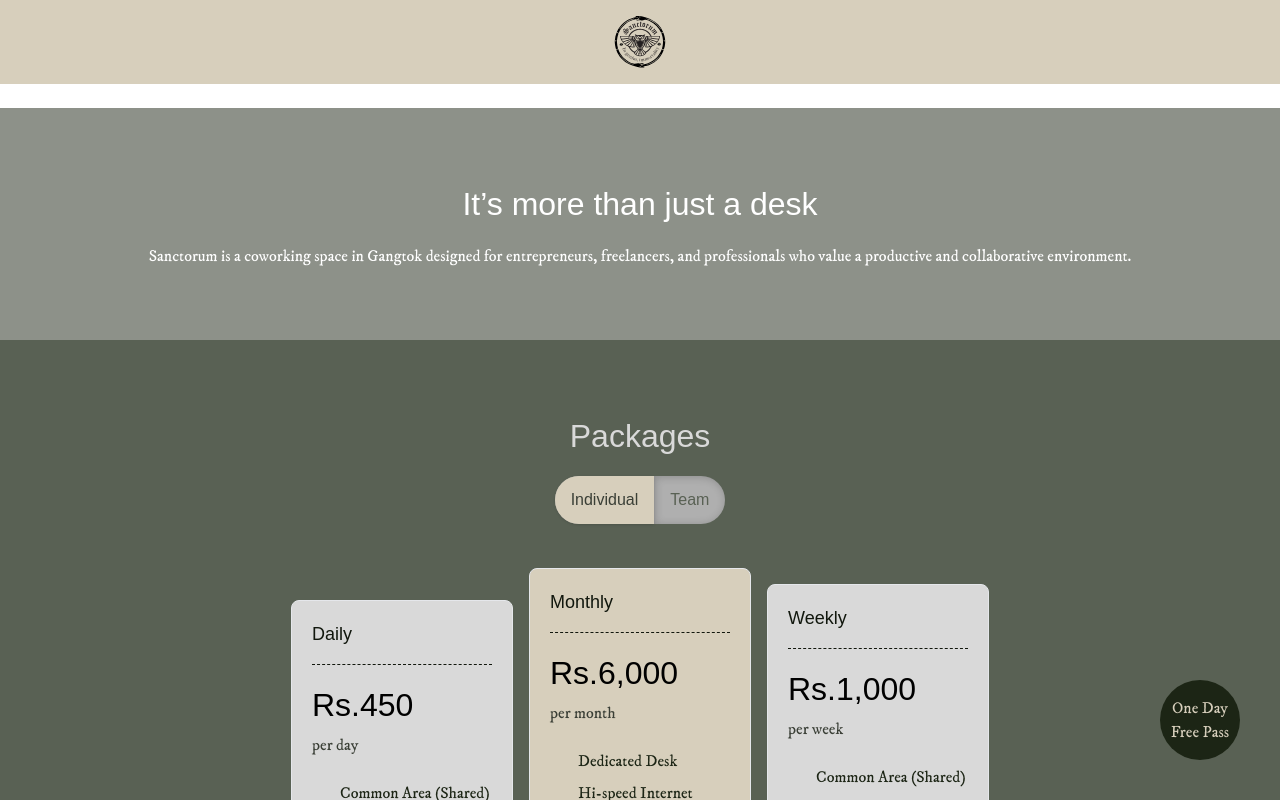
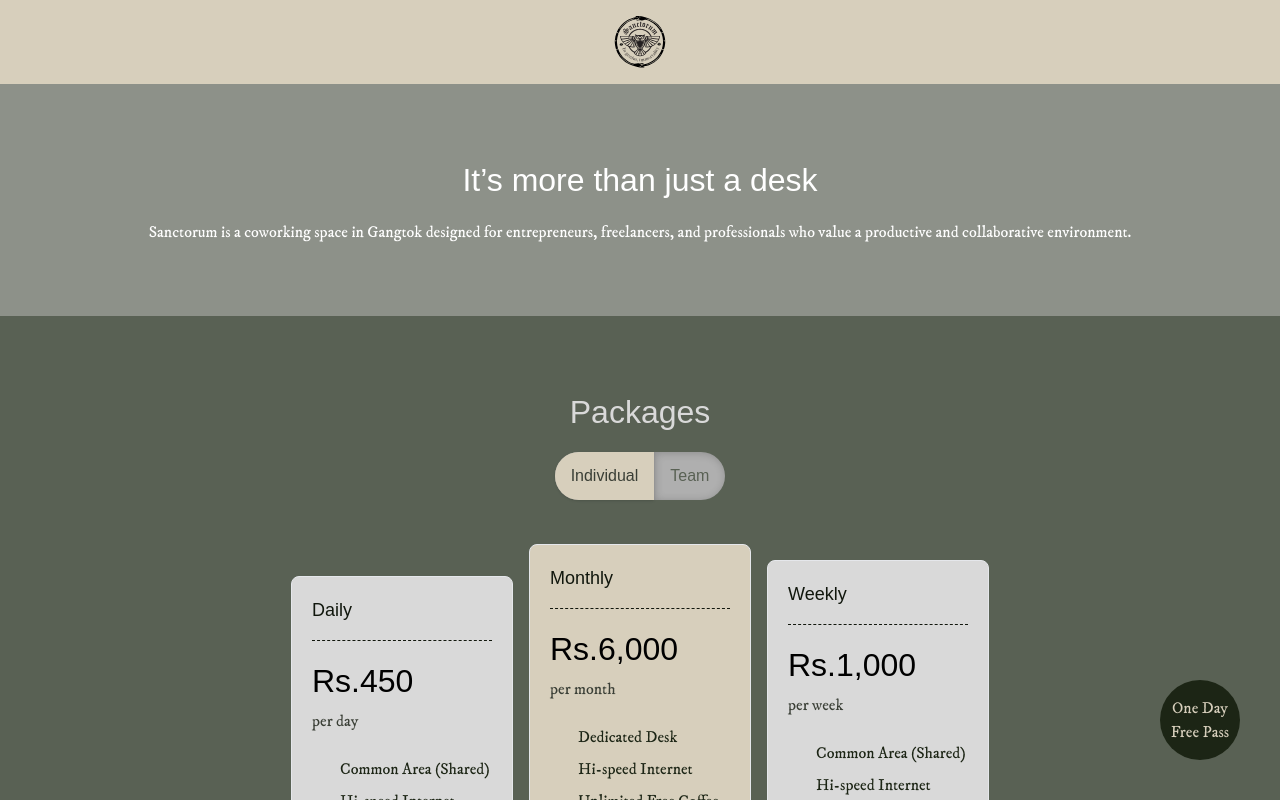
Before and after one commit to redendron-media/sanctorum, a Next.js app: page / in a window 1280 px wide. Shown: the top 800 px of the page. Built offline with nearby package versions, Linux system fonts and the light colour scheme; some icons are missing; a web font is replaced by a local one.

Commit message:
floating button fix

```diff
--- a/app/page.tsx
+++ b/app/page.tsx
@@ -7,7 +7,7 @@
 
 export default function Home() {
   return (
-    <main className="w-screen overflow-hidden">
+    <main className="w-screen">
       <Hero />
       <Packages />
       <MeetingRoom/>
--- a/components/floating-button/page.tsx
+++ b/components/floating-button/page.tsx
@@ -11,19 +11,20 @@
 
 const FloatingButton = () => {
   return (
+    <div>
       <Dialog>
-      <DialogTrigger>
-        <div className="fixed bottom-10 z-20 right-10 size-20 rounded-full bg-primary line-clamp-2 text-balance flex items-center justify-center">
+        <DialogTrigger className="fixed bottom-10 right-10 z-50">
+          <div className="size-20 rounded-full bg-primary line-clamp-2 text-balance flex items-center justify-center">
             <p className="text-sec text-center">One Day Free Pass</p>
           </div>
         </DialogTrigger>
-
         <DialogContent className="w-[80%] bg-sec flex flex-col items-center justify-center rounded-lg">
-
+          <DialogTitle />
           <DialogClose />
           <WaitlistForm />
         </DialogContent>
       </Dialog>
+    </div>
   );
 };
 
```
Lines whose indentation alone changed are shown as unchanged.
